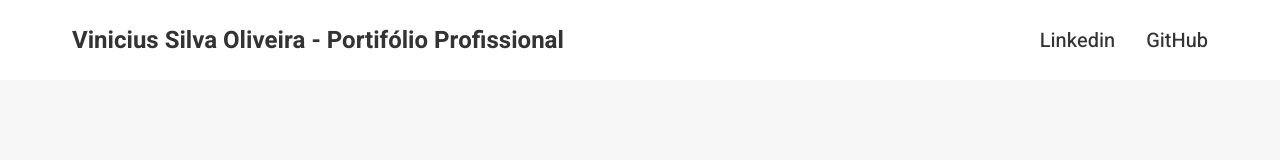
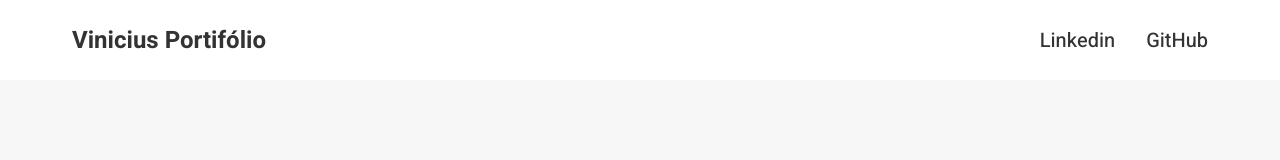
Before and after one commit to viniciussilva2/viniciussilva2.github.io, a plain HTML site: page index.html in a window 1280 px wide. Shown: the top 160 px of the page. Drawn offline with Linux system fonts and the light colour scheme.

Commit message:
Correção titulo 3

```diff
--- a/index.html
+++ b/index.html
@@ -16,9 +16,7 @@
   <body>
     <header>
       <nav id="navbar">
-        <a class="nav-brand" href="#"
-          >Vinicius Silva Oliveira - Portifólio Profissional</a
-        >
+        <a class="nav-brand" href="#">Vinicius Portifólio</a>
 
         <ul class="nav-list">
           <li class="nav-item">
```
